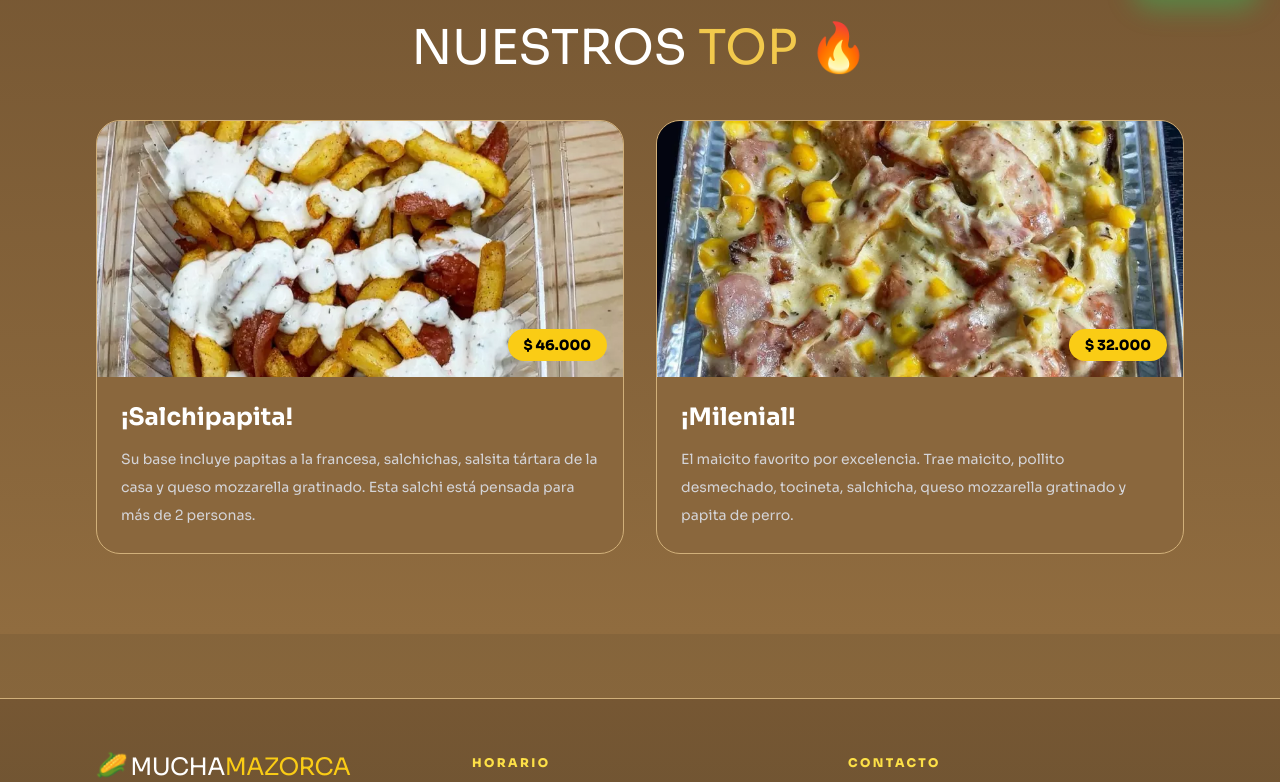
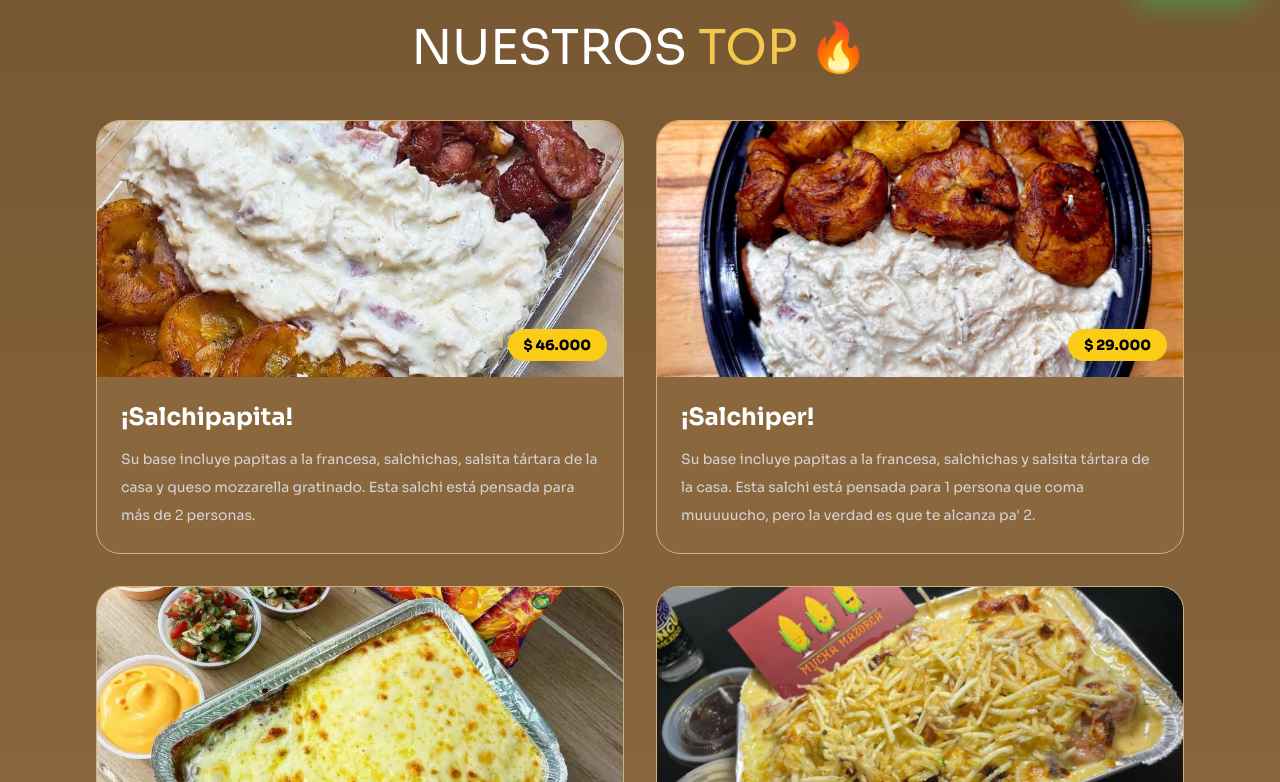
Before and after one commit to saintvedha-gif/restaurant-web, a React (Vite) app: page / in a window 1280 px wide. Shown: the part 778-1560 px from the top of the page. Built offline with nearby package versions, Linux system fonts and the light colour scheme.

Commit message:
feat: agregar imágenes hero especiales para productos del top

```diff
--- a/src/data/menuData.ts
+++ b/src/data/menuData.ts
@@ -189,6 +189,7 @@ export const menuItems: MenuItem[] = [
     price: 46000,
     categoryId: 'salchipapitas',
     image: getImageUrl('SALCHIPAPITAS.png'),
+    imageHero: getImageUrl('Salchipapita.jpeg'),
     addons: ['adicionales-salchi'],
     tags: ['popular'],
   },
@@ -200,7 +201,9 @@ export const menuItems: MenuItem[] = [
     price: 29000,
     categoryId: 'salchipapitas',
     image: getImageUrl('SALCHIPER.jpg'),
+    imageHero: getImageUrl('Salchiper.jpeg'),
     addons: ['adicionales-salchi'],
+    tags: ['popular'],
   },
   {
     id: 'salchipapota',
@@ -241,9 +244,10 @@ export const menuItems: MenuItem[] = [
     description: 'Inspirado en la cultura mexicana, este maicito es exclusivamente pa\' 2 personas. Trae carne mechada en guiso, base de maicito, extra-queso mozzarella gratinado, 3 tortillas, pico de gallo, salsa cheddar, piña y tártara.',
     price: 40000,
     categoryId: 'maicitos',
-    image: getImageUrl('QUETZALCOATL.png'),
+    image: getImageUrl('Quetzalcoat.jpeg'),
+    imageHero: getImageUrl('QUETZALCOATL.png'),
     addons: ['adicionales-salchi'],
-    tags: ['nuevo'],
+    tags: ['nuevo', 'popular'],
   },
   {
     id: 'viene-la-paloma',
@@ -257,12 +261,13 @@ export const menuItems: MenuItem[] = [
   },
   {
     id: 'milenial',
-    name: '¡Milenial!',
+    name: 'Milenial',
     emoji: '💛',
     description: 'El maicito favorito por excelencia. Trae maicito, pollito desmechado, tocineta, salchicha, queso mozzarella gratinado y papita de perro.',
     price: 32000,
     categoryId: 'maicitos',
     image: getImageUrl('MILENIAL.jpg'),
+    imageHero: getImageUrl('Milenial.jpeg'),
     addons: ['tamano-milenial', 'adicionales-salchi'],
     tags: ['popular'],
   },
--- a/src/pages/HomePage.tsx
+++ b/src/pages/HomePage.tsx
@@ -1,7 +1,7 @@
 import { Link } from 'react-router-dom';
 import { formatPrice, getImageUrl, menuItems } from '../data/menuData';
 
-const topItems = menuItems.filter(item => item.tags?.includes('popular')).slice(0, 2);
+const topItems = menuItems.filter(item => item.tags?.includes('popular')).slice(0, 4);
 
 export default function HomePage() {
   return (
@@ -68,9 +68,9 @@ export default function HomePage() {
                 }`}
               >
                 <div className="relative h-64 overflow-hidden">
-                  {item.image && (
+                  {(item.imageHero || item.image) && (
                     <img
-                      src={item.image}
+                      src={item.imageHero || item.image!}
                       alt={item.name}
                       className="h-full w-full object-cover transition-transform duration-500 hover:scale-105"
                       loading="lazy"
--- a/src/types/menu.ts
+++ b/src/types/menu.ts
@@ -13,6 +13,7 @@ export interface MenuItem {
   price: number;
   emoji: string;
   image?: string;
+  imageHero?: string;
   categoryId: string;
   addons?: string[]; // addon group ids
   tags?: string[];
```
Also changed, not shown: public/images/Salchipapita.jpeg, public/images/Salchiper2.jpeg (added), 15 other files (tests, documents, lock files or other folders).
